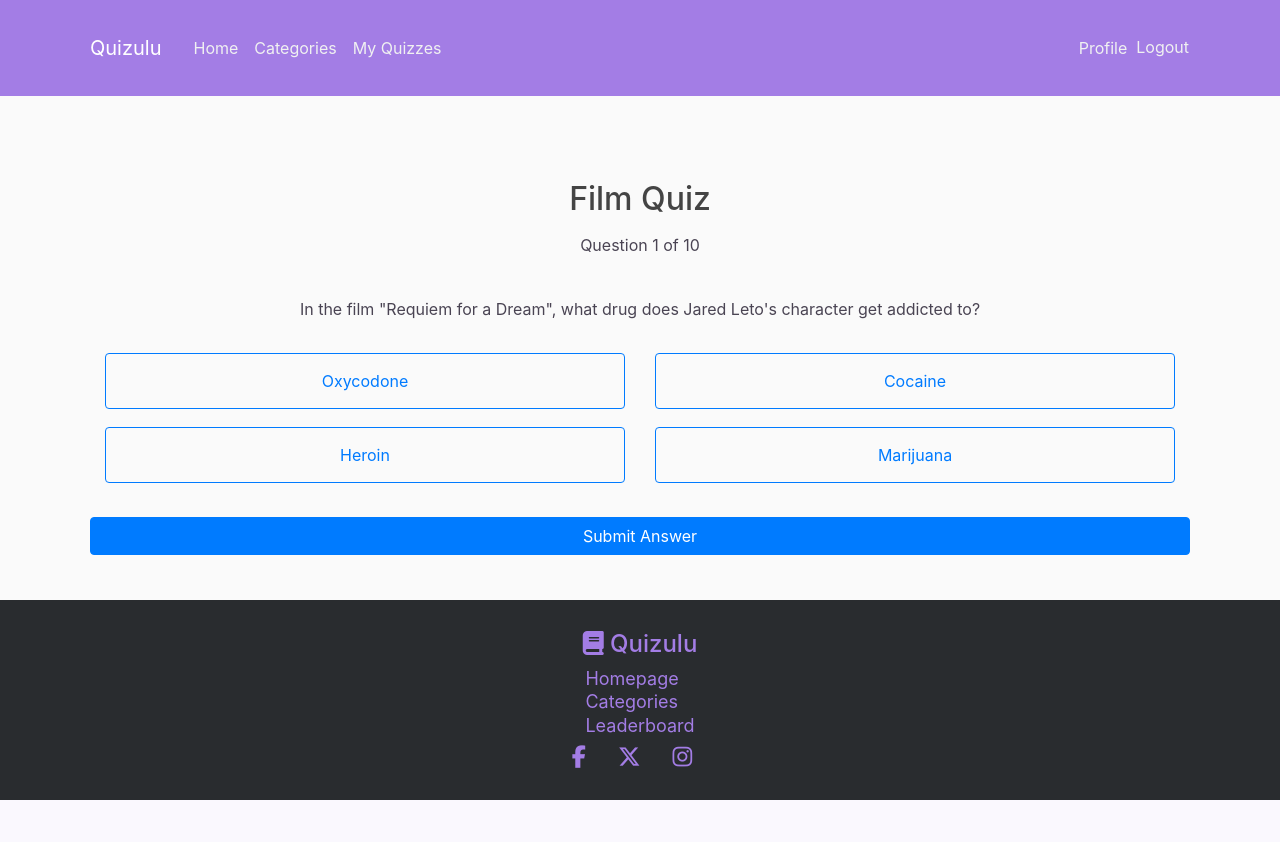
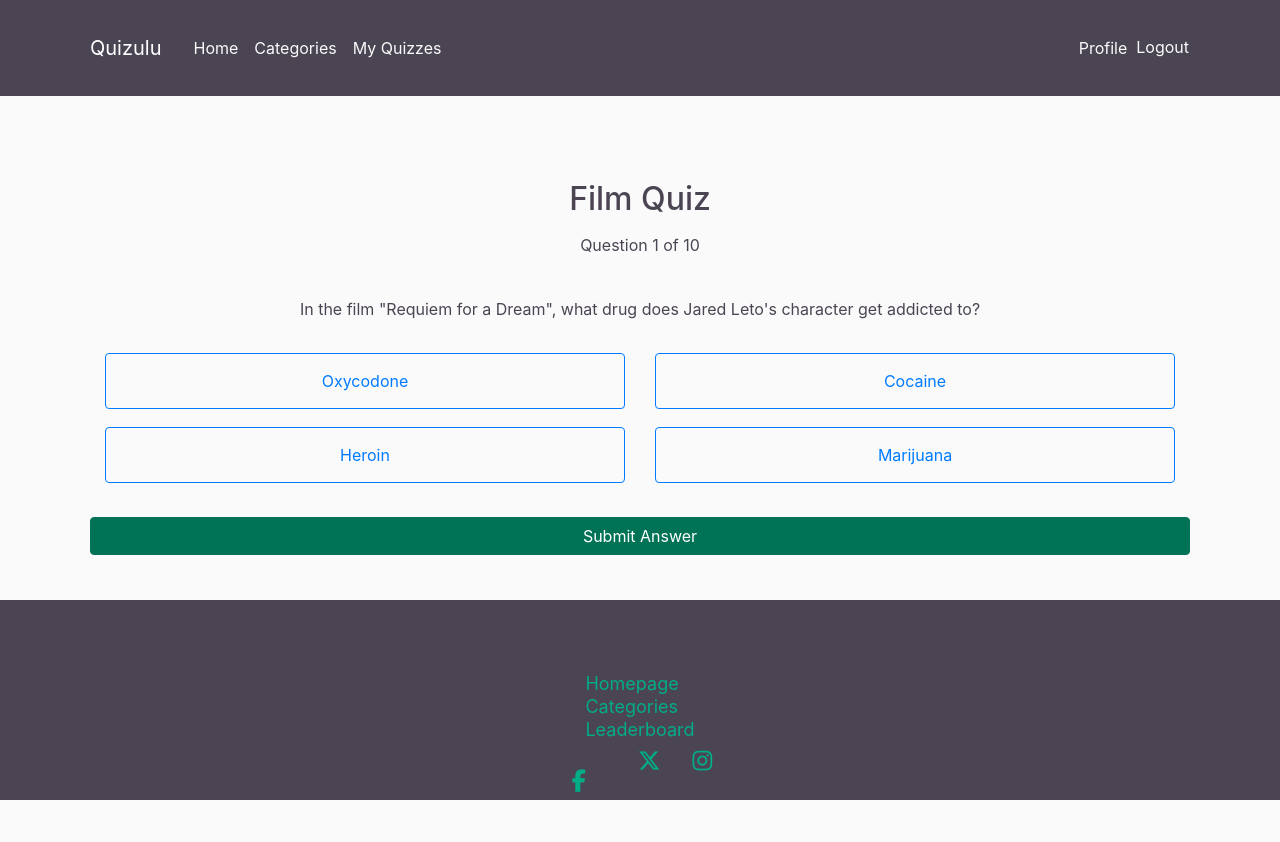
Before and after one commit to valejmdev/Quizulupp4, a Django app: page /quiz/13/play/ in a window 1280 px wide. Before the commit the page ends 800 px from the top, so only its background shows below. Run offline with Django 5.2, Linux system fonts and the light colour scheme; a user stored in the database is signed in; data comes from the database, SQL or seed files in the repository; some libraries are stand-ins or nearby versions.

Commit message:
add space footer for accesibility & change colors

```diff
--- a/quiz_app/static/quiz_app/main.css
+++ b/quiz_app/static/quiz_app/main.css
@@ -8,27 +8,21 @@ html, body {
 
 body {
     background-color: #fafafa;
-    color: #4A4453;
+    color: #4B4453;
 }
 
 main {
     flex-grow: 1;
 }
 
-h1,
-h2,
-h3,
-h4,
-h5,
-h6 {
-    color: #444444;
+h1, h2, h3, h4, h5, h6 {
+    color: #4B4453;
 }
 
-h5{
+h5 {
     font-size: x-large;
-    color: #A37DE5;
+    color: #671DE7;
 }
-
 
 ul {
     margin: 0;
@@ -49,15 +43,15 @@ select textarea {
 
 /* Background and Text Colors */
 .bg-steel {
-    background-color: #A37DE5;
+    background-color: #4B4453;
 }
 
 .site-header .navbar-nav .nav-link {
-    color: #f0f1f1;
+    color: #fafafa;
 }
 
 .site-header .navbar-nav .nav-link:hover {
-    color: #ffffff;
+    color: #B1A8B9;
 }
 
 .site-header .navbar-nav .nav-link.active {
@@ -65,7 +59,8 @@ select textarea {
 }
 
 .alert {
-    background-color: #f08c8cf6;
+    background-color: #671DE7;
+    color: #fafafa;
 }
 
 /* Layout and Spacing */
@@ -73,7 +68,7 @@ select textarea {
     margin-top: .32rem;
 }
 
-.intro-space{
+.intro-space {
     margin-top: 0;
     padding-bottom: 0;
 }
@@ -82,7 +77,6 @@ select textarea {
     display: flex;
     flex-direction: column;
     align-items: center;
-
 }
 
 .footer-center {
@@ -101,16 +95,16 @@ select textarea {
 
 .content-section {
     background: #ffffff;
-    padding: 2px;
+    padding: 20px;
     border: 1px solid #dddddd;
-    border-radius: 3px;
+    border-radius: 5px;
     margin-bottom: 20px;
     display: flex;
     flex-direction: column;
     align-items: center;
 }
 
-.login-spacing{
+.login-spacing {
     display: flex;
     flex-direction: column;
 }
@@ -122,8 +116,7 @@ select textarea {
     height: 100%;
 }
 
-.border-box,
-.content-section {
+.border-box, .content-section {
     flex: 1;
     border: 1px solid #000;
     padding: 10px;
@@ -149,10 +142,10 @@ select textarea {
     width: 100%;
     max-width: 500px;
     margin: auto;
-    background: linear-gradient(135deg, #A37DE5 0%, #c8badf 100%);
+    background: linear-gradient(135deg, #671DE7 0%, #B1A8B9 100%);
     border-radius: 10px;
     overflow: hidden;
-    color: #fff;
+    color: #fafafa;
     text-align: center;
     padding: 20px 0;
 }
@@ -299,6 +292,8 @@ select textarea {
 .btn-primary {
     width: 100%;
     margin-top: 1rem;
+    background-color: #007356;
+    border-color: #007356;
 }
 
 .form-check {
@@ -336,8 +331,8 @@ textarea.form-control {
 }
 
 .answer-button.active {
-    background-color: #007bff;
-    color: white;
+    background-color: #007356;
+    color: #fafafa;
 }
 
 .form-row .form-control {
@@ -445,8 +440,8 @@ textarea.form-control {
 @import url(https://fonts.googleapis.com/css?family=Alegreya+Sans:300);
 
 .footer {
-    background-color: #292c2f;
-    color: #bbb;
+    background-color: #4B4453;
+    color: #B1A8B9;
     text-align: center;
     padding: 30px 0;
     flex-shrink: 0;
@@ -455,19 +450,23 @@ textarea.form-control {
 
 footer {
     padding-top: 30px;
-    background-color: #292c2f;
-    color: #bbb;
+    background-color: #4B4453;
+    color: #B1A8B9;
 }
 
 footer a {
-    color: #A37DE5;
+    color: #00AD87;
     text-decoration: none;
     font-size: large;
 }
 
+.footer-link-space {
+    margin: 20px;
+}
+
 footer a:hover,
 footer a:focus {
-    color: #671de7;
+    color: #671DE7;
     text-decoration: none;
     border-bottom: 1px dotted #999;
 }
--- a/quiz_app/templates/quiz_app/base.html
+++ b/quiz_app/templates/quiz_app/base.html
@@ -84,7 +84,7 @@
       <footer class="footer">
         <div class="row footer-display">
             <div class="col-md-5 footer-center">
-                <h5><i class="fa fa-book"></i> Quizulu</h5>
+                <h3><i class="fa fa-book"></i> Quizulu</h3>
                 <div class="row">
                     <div class="col-6">
                         <!-- Footer navigation links -->
@@ -98,7 +98,7 @@
                 <!-- Social media links -->
                 <ul class="nav">
                     <li class="nav-item">
-                        <a href="https://www.facebook.com/" class="nav-link pl-0" target="_blank" aria-label="Facebook">
+                        <a href="https://www.facebook.com/" class="nav-link pl-0 footer-link-space" target="_blank" aria-label="Facebook">
                             <i class="fab fa-facebook-f fa-lg"></i>
                         </a>
                     </li>
--- a/quiz_app/templates/quiz_app/index.html
+++ b/quiz_app/templates/quiz_app/index.html
@@ -40,7 +40,7 @@
     <div class="col-md-4 equal-height">
         <div class="content-section">
             <!-- Heading for the quick access section -->
-            <h3>Quizulu Quick Access</h3>
+            <h2>Quizulu Quick Access</h2>
             <!-- Brief description of what can be accessed -->
             <p class='text-muted'>Have a look through our newest Quizzes, browse the Leaderboard or Create your own Quiz.</p>
             <!-- List of quick access links -->
```
Also changed, not shown: 1 other file.
